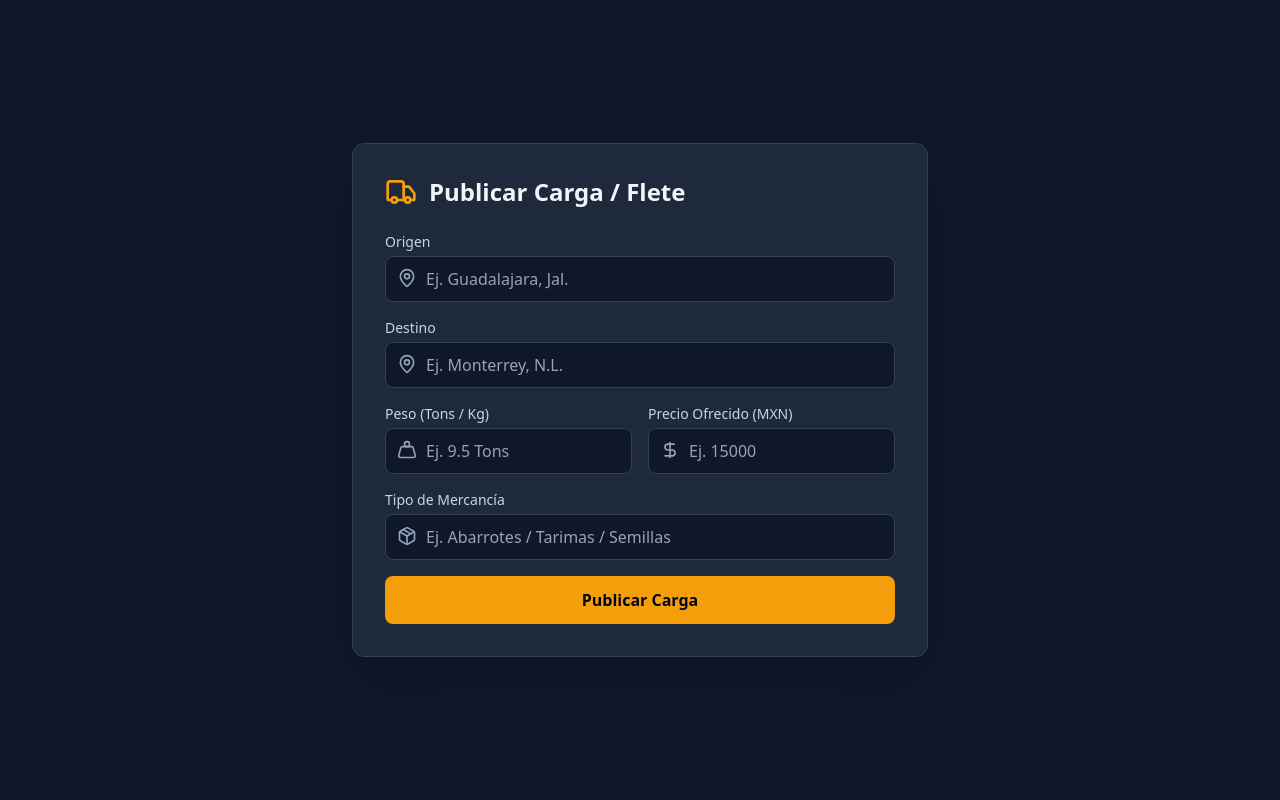
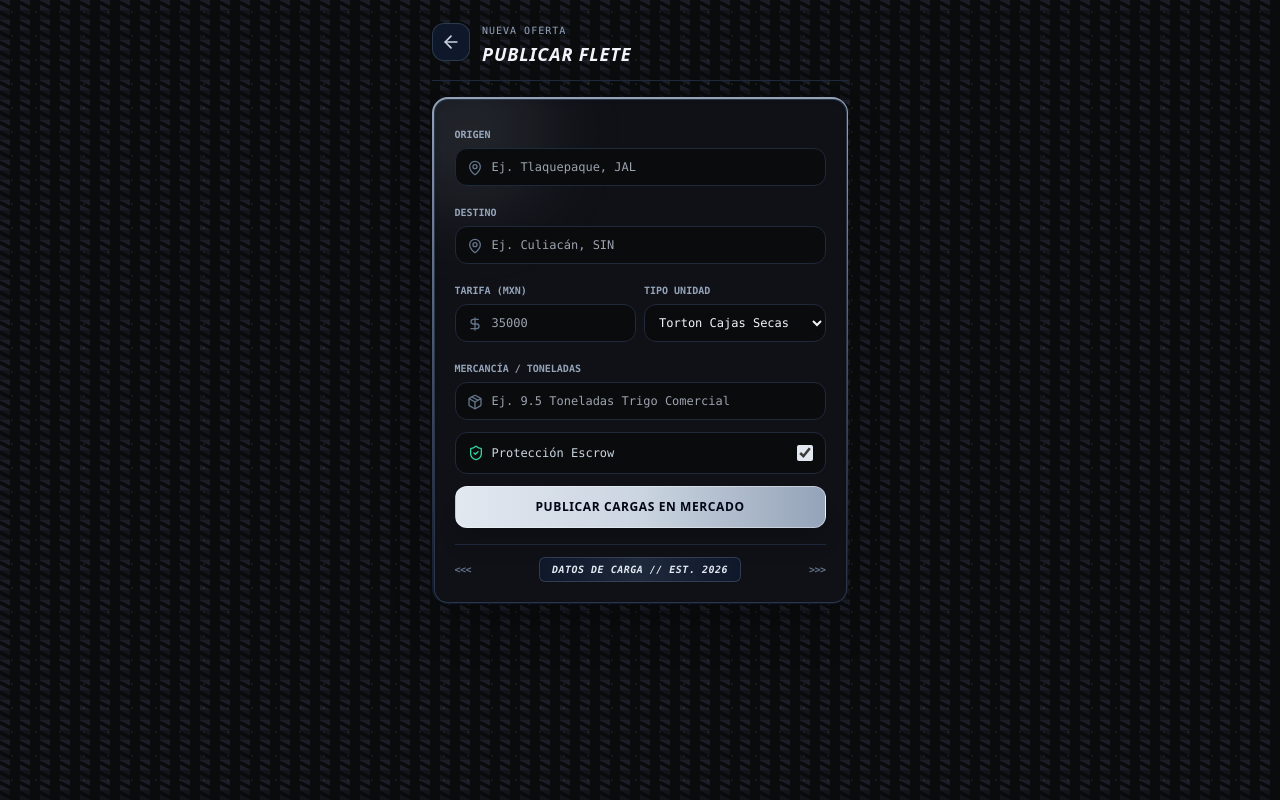
Before and after one commit to donovan-hue/mamalones, a Next.js app: page /publicar in a window 1280 px wide. Built offline with nearby package versions, Linux system fonts and the light colour scheme; no server answers.

Commit message:
feat: publicar carga y registro de expediente con estilo titanio y supabase

```diff
--- a/src/app/publicar/page.tsx
+++ b/src/app/publicar/page.tsx
@@ -1,133 +1,185 @@
 "use client";
 
 import { useState } from "react";
-import { Truck, MapPin, Weight, DollarSign, Package } from "lucide-react";
-import { supabase } from "@/lib/supabase";
+import Link from "next/link";
+import { ArrowLeft, Truck, DollarSign, MapPin, Package, ShieldCheck, CheckCircle2 } from "lucide-react";
+import { CyberCard } from "@/components/CyberCard";
+import { createClient } from "@supabase/supabase-js";
 
-export default function PublicarFlete() {
+const supabaseUrl = process.env.NEXT_PUBLIC_SUPABASE_URL || "";
+const supabaseAnonKey = process.env.NEXT_PUBLIC_SUPABASE_ANON_KEY || "";
+const supabase = createClient(supabaseUrl, supabaseAnonKey);
+
+export default function PublicarCargaProduccion() {
+  const [origen, setOrigen] = useState("");
+  const [destino, setDestino] = useState("");
+  const [monto, setMonto] = useState("");
+  const [producto, setProducto] = useState("");
+  const [unidad, setUnidad] = useState("Torton Cajas Secas");
+  const [escrow, setEscrow] = useState(true);
   const [loading, setLoading] = useState(false);
-  const [formData, setFormData] = useState({
-    origin: "",
-    destination: "",
-    weight: "",
-    cargoType: "",
-    price: "",
-  });
+  const [exito, setExito] = useState(false);
 
   const handleSubmit = async (e: React.FormEvent) => {
     e.preventDefault();
     setLoading(true);
+    setExito(false);
 
-    const { error } = await supabase.from("freights").insert([
-      {
-        origin: formData.origin,
-        destination: formData.destination,
-        weight: formData.weight,
-        cargo_type: formData.cargoType,
-        price: Number(formData.price),
-      },
-    ]);
+    try {
+      const { error } = await supabase.from("cargas").insert([
+        {
+          origen,
+          destino,
+          monto: parseFloat(monto),
+          producto,
+          unidad_requerida: unidad,
+          escrow_activo: escrow,
+          estatus: "disponible",
+          created_at: new Date().toISOString(),
+        },
+      ]);
 
-    setLoading(false);
-
-    if (error) {
-      alert("Error al publicar la carga: " + error.message);
-    } else {
-      alert("¡Flete publicado con éxito en Supabase!");
-      window.location.href = "/cargas";
+      if (error) throw error;
+      setExito(true);
+      setOrigen("");
+      setDestino("");
+      setMonto("");
+      setProducto("");
+    } catch (err: any) {
+      alert("Error al publicar la carga: " + (err.message || "Verifica tu conexión"));
+    } finally {
+      setLoading(false);
     }
   };
 
   return (
-    <div className="min-h-screen bg-slate-900 text-slate-100 p-6 flex justify-center items-center">
-      <div className="max-w-xl w-full bg-slate-800 rounded-xl p-8 border border-slate-700 shadow-2xl">
-        <div className="flex items-center gap-3 mb-6">
-          <Truck className="w-8 h-8 text-amber-500" />
-          <h1 className="text-2xl font-bold">Publicar Carga / Flete</h1>
+    <div className="min-h-screen text-slate-100 p-4 max-w-md mx-auto space-y-4 pb-20 font-sans">
+      <div className="flex items-center gap-3 border-b border-slate-800 pb-3">
+        <Link href="/cargas" className="p-2 bg-slate-900 border border-slate-700/80 rounded-xl text-slate-300 hover:text-white transition-colors">
+          <ArrowLeft className="w-5 h-5" />
+        </Link>
+        <div>
+          <span className="text-[10px] font-mono text-slate-400 uppercase tracking-widest">NUEVA OFERTA</span>
+          <h1 className="text-lg font-black tracking-wider text-slate-100 italic">PUBLICAR FLETE</h1>
         </div>
+      </div>
 
-        <form onSubmit={handleSubmit} className="space-y-4">
-          <div>
-            <label className="block text-sm font-medium mb-1 text-slate-300">Origen</label>
+      {exito && (
+        <CyberCard badgeText="CONFIRMACIÓN">
+          <div className="text-center py-4 space-y-2">
+            <CheckCircle2 className="w-10 h-10 text-emerald-400 mx-auto" />
+            <h2 className="text-sm font-extrabold text-slate-100">¡Carga Publicada con Éxito!</h2>
+            <p className="text-xs text-slate-400">Ya se encuentra disponible en el tablero de fletes en vivo.</p>
+            <Link
+              href="/cargas"
+              className="inline-block mt-2 bg-gradient-to-r from-slate-200 to-slate-400 text-slate-950 font-black px-4 py-2 rounded-xl text-xs"
+            >
+              Ir al Tablero
+            </Link>
+          </div>
+        </CyberCard>
+      )}
+
+      <CyberCard badgeText="DATOS DE CARGA">
+        <form onSubmit={handleSubmit} className="space-y-3">
+          <div className="space-y-1">
+            <label className="text-[10px] font-mono font-bold text-slate-400 uppercase">Origen</label>
             <div className="relative">
-              <MapPin className="absolute left-3 top-3 w-5 h-5 text-slate-400" />
+              <MapPin className="absolute left-3 top-3 w-4 h-4 text-slate-500" />
               <input
                 type="text"
                 required
-                placeholder="Ej. Guadalajara, Jal."
-                className="w-full bg-slate-900 border border-slate-700 rounded-lg py-2.5 pl-10 pr-4 text-white focus:outline-none focus:border-amber-500"
-                onChange={(e) => setFormData({ ...formData, origin: e.target.value })}
+                placeholder="Ej. Tlaquepaque, JAL"
+                value={origen}
+                onChange={(e) => setOrigen(e.target.value)}
+                className="w-full bg-[#0a0b0d] border border-slate-800 focus:border-slate-400 rounded-xl p-2.5 pl-9 text-xs text-slate-100 outline-none font-mono"
               />
             </div>
           </div>
 
-          <div>
-            <label className="block text-sm font-medium mb-1 text-slate-300">Destino</label>
+          <div className="space-y-1">
+            <label className="text-[10px] font-mono font-bold text-slate-400 uppercase">Destino</label>
             <div className="relative">
-              <MapPin className="absolute left-3 top-3 w-5 h-5 text-slate-400" />
+              <MapPin className="absolute left-3 top-3 w-4 h-4 text-slate-500" />
               <input
                 type="text"
                 required
-                placeholder="Ej. Monterrey, N.L."
-                className="w-full bg-slate-900 border border-slate-700 rounded-lg py-2.5 pl-10 pr-4 text-white focus:outline-none focus:border-amber-500"
-                onChange={(e) => setFormData({ ...formData, destination: e.target.value })}
+                placeholder="Ej. Culiacán, SIN"
+                value={destino}
+                onChange={(e) => setDestino(e.target.value)}
+                className="w-full bg-[#0a0b0d] border border-slate-800 focus:border-slate-400 rounded-xl p-2.5 pl-9 text-xs text-slate-100 outline-none font-mono"
               />
             </div>
           </div>
 
-          <div className="grid grid-cols-2 gap-4">
-            <div>
-              <label className="block text-sm font-medium mb-1 text-slate-300">Peso (Tons / Kg)</label>
+          <div className="grid grid-cols-2 gap-2">
+            <div className="space-y-1">
+              <label className="text-[10px] font-mono font-bold text-slate-400 uppercase">Tarifa (MXN)</label>
               <div className="relative">
-                <Weight className="absolute left-3 top-3 w-5 h-5 text-slate-400" />
+                <DollarSign className="absolute left-3 top-3 w-4 h-4 text-slate-500" />
                 <input
-                  type="text"
+                  type="number"
                   required
-                  placeholder="Ej. 9.5 Tons"
-                  className="w-full bg-slate-900 border border-slate-700 rounded-lg py-2.5 pl-10 pr-4 text-white focus:outline-none focus:border-amber-500"
-                  onChange={(e) => setFormData({ ...formData, weight: e.target.value })}
+                  placeholder="35000"
+                  value={monto}
+                  onChange={(e) => setMonto(e.target.value)}
+                  className="w-full bg-[#0a0b0d] border border-slate-800 focus:border-slate-400 rounded-xl p-2.5 pl-9 text-xs text-slate-100 outline-none font-mono"
                 />
               </div>
             </div>
 
-            <div>
-              <label className="block text-sm font-medium mb-1 text-slate-300">Precio Ofrecido (MXN)</label>
-              <div className="relative">
-                <DollarSign className="absolute left-3 top-3 w-5 h-5 text-slate-400" />
-                <input
-                  type="number"
-                  required
-                  placeholder="Ej. 15000"
-                  className="w-full bg-slate-900 border border-slate-700 rounded-lg py-2.5 pl-10 pr-4 text-white focus:outline-none focus:border-amber-500"
-                  onChange={(e) => setFormData({ ...formData, price: e.target.value })}
-                />
-              </div>
+            <div className="space-y-1">
+              <label className="text-[10px] font-mono font-bold text-slate-400 uppercase">Tipo Unidad</label>
+              <select
+                value={unidad}
+                onChange={(e) => setUnidad(e.target.value)}
+                className="w-full bg-[#0a0b0d] border border-slate-800 focus:border-slate-400 rounded-xl p-2.5 text-xs text-slate-100 outline-none font-mono"
+              >
+                <option value="Torton Cajas Secas">Torton Cajas Secas</option>
+                <option value="Tráiler Thermo 53ft">Tráiler Thermo 53ft</option>
+                <option value="Jaula Granelera">Jaula Granelera</option>
+                <option value="Rabón">Rabón</option>
+              </select>
             </div>
           </div>
 
-          <div>
-            <label className="block text-sm font-medium mb-1 text-slate-300">Tipo de Mercancía</label>
+          <div className="space-y-1">
+            <label className="text-[10px] font-mono font-bold text-slate-400 uppercase">Mercancía / Toneladas</label>
             <div className="relative">
-              <Package className="absolute left-3 top-3 w-5 h-5 text-slate-400" />
+              <Package className="absolute left-3 top-3 w-4 h-4 text-slate-500" />
               <input
                 type="text"
                 required
-                placeholder="Ej. Abarrotes / Tarimas / Semillas"
-                className="w-full bg-slate-900 border border-slate-700 rounded-lg py-2.5 pl-10 pr-4 text-white focus:outline-none focus:border-amber-500"
-                onChange={(e) => setFormData({ ...formData, cargoType: e.target.value })}
+                placeholder="Ej. 9.5 Toneladas Trigo Comercial"
+                value={producto}
+                onChange={(e) => setProducto(e.target.value)}
+                className="w-full bg-[#0a0b0d] border border-slate-800 focus:border-slate-400 rounded-xl p-2.5 pl-9 text-xs text-slate-100 outline-none font-mono"
               />
             </div>
+          </div>
+
+          <div className="flex items-center justify-between p-3 bg-[#0a0b0d] border border-slate-800 rounded-xl">
+            <div className="flex items-center gap-2">
+              <ShieldCheck className="w-4 h-4 text-emerald-400" />
+              <span className="text-xs font-mono text-slate-300">Protección Escrow</span>
+            </div>
+            <input
+              type="checkbox"
+              checked={escrow}
+              onChange={(e) => setEscrow(e.target.checked)}
+              className="w-4 h-4 accent-slate-200"
+            />
           </div>
 
           <button
             type="submit"
             disabled={loading}
-            className="w-full bg-amber-500 hover:bg-amber-600 disabled:opacity-50 text-slate-950 font-bold py-3 rounded-lg transition-colors mt-6"
+            className="w-full bg-gradient-to-r from-slate-200 via-slate-300 to-slate-400 text-slate-950 font-black py-3 rounded-xl text-xs tracking-wider uppercase transition-all shadow-xl border border-white/40 disabled:opacity-50 mt-2"
           >
-            {loading ? "Guardando..." : "Publicar Carga"}
+            {loading ? "Registrando en Red..." : "Publicar Cargas en Mercado"}
           </button>
         </form>
-      </div>
+      </CyberCard>
     </div>
   );
 }
```
Also changed, not shown: src/app/registro/page.tsx (+78 -137 lines).
